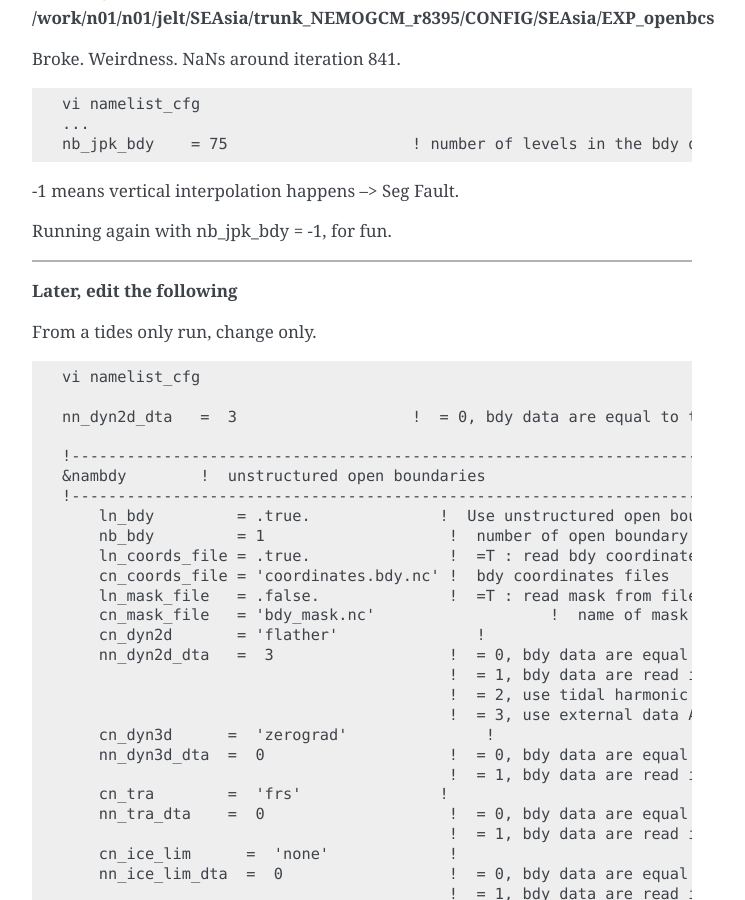
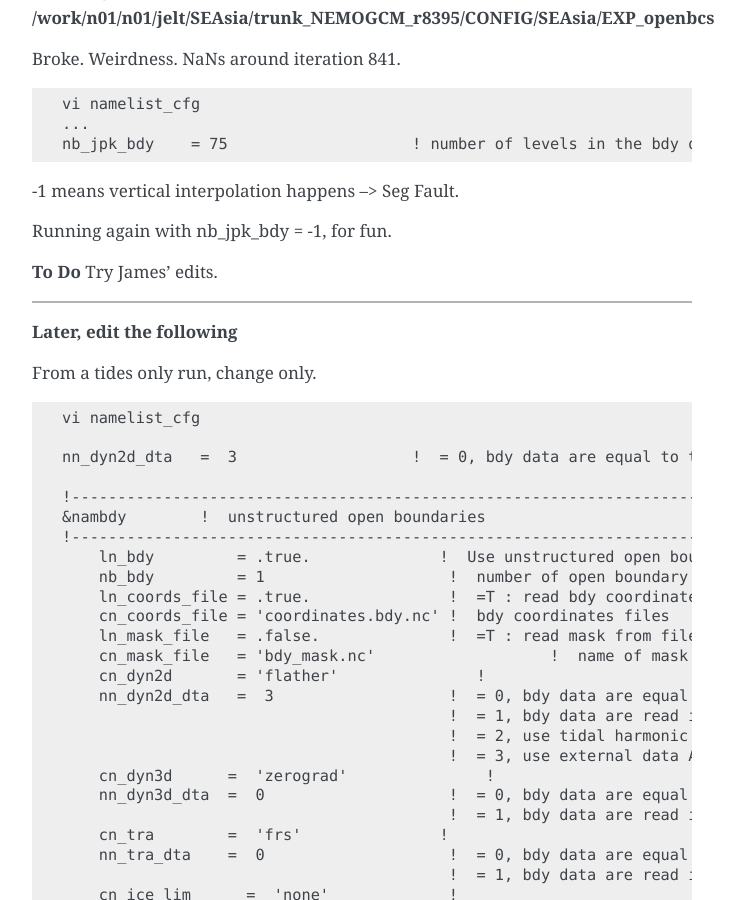
Before and after one commit to NOC-MSM/SEAsia, a Sphinx documentation site: the page built from recipes/docs/source/SEAsia_archer_livljobs4.rst, in a window 1280 px wide and 900 px high, scrolled down 50005 px. Shown: the whole window, without its empty margins (388-1133 px from the left). Built offline with Sphinx 7.4.7, drawn with Linux system fonts in a browser that asks for light colours.

Commit message:
SEAsia branch

```diff
--- a/recipes/docs/source/SEAsia_archer_livljobs4.rst
+++ b/recipes/docs/source/SEAsia_archer_livljobs4.rst
@@ -2597,7 +2597,7 @@ Broke. Weirdness. NaNs around iteration 841.
 Running again with nb_jpk_bdy = -1, for fun.
 
 
-
+**To Do** Try James' edits.
 
 
 
```
